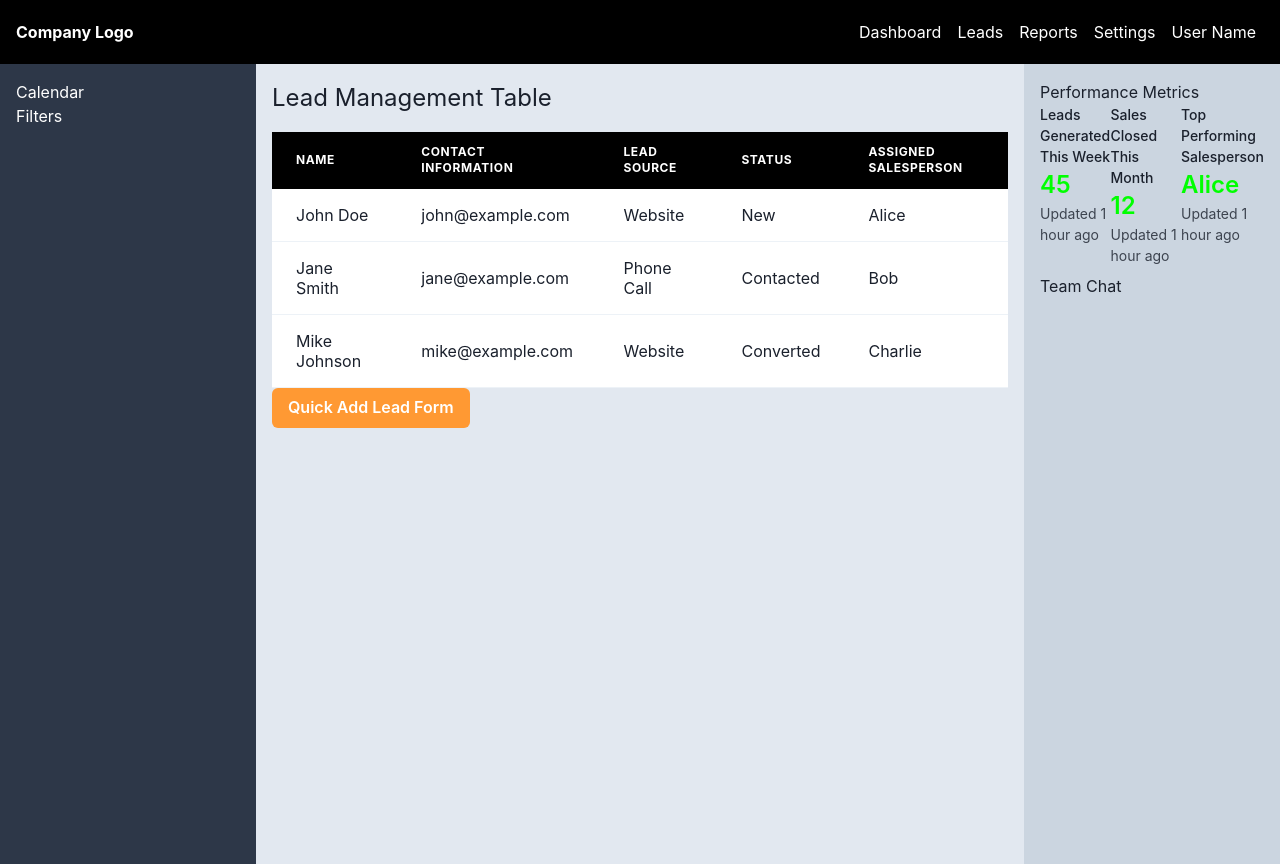
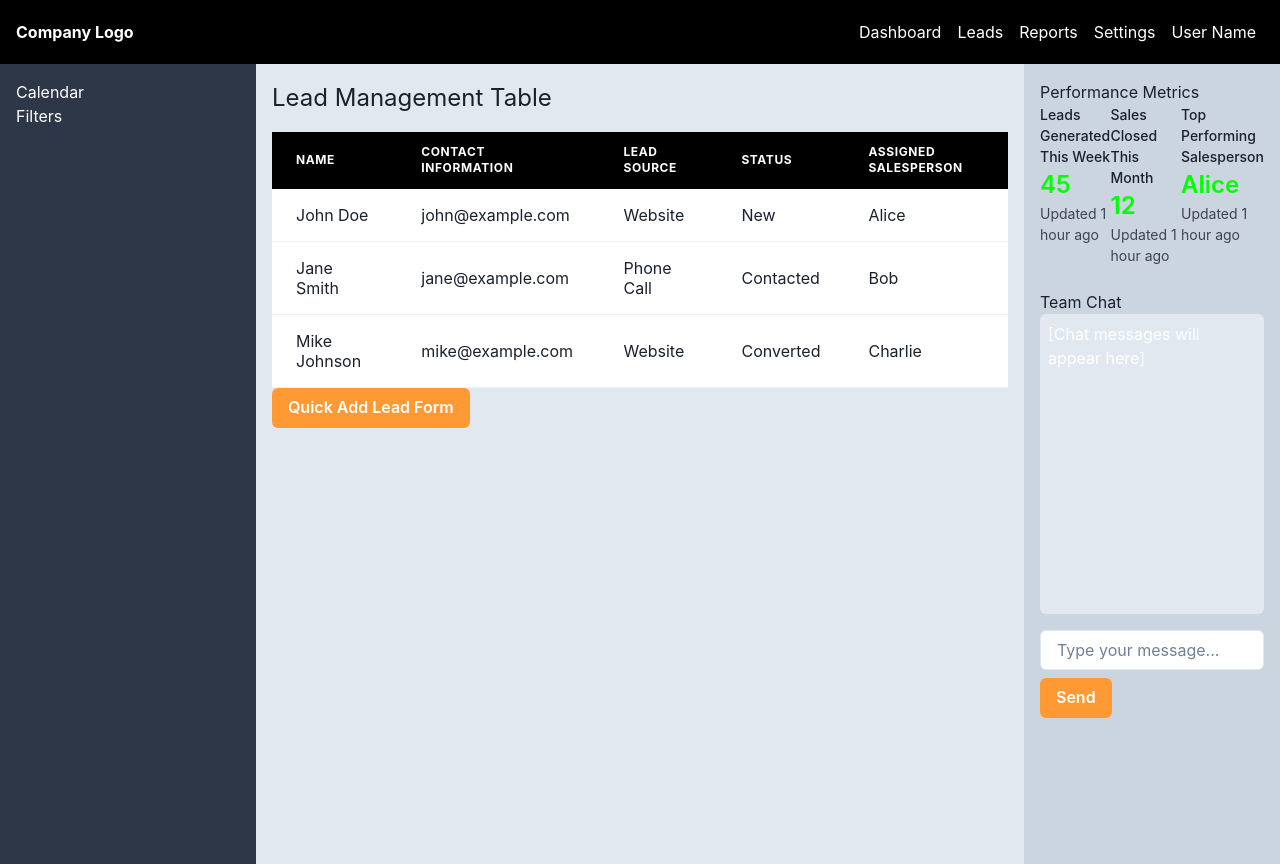
Before and after one commit to GPT-Engineer-App/neon-lead-manager, a React (Vite) app: page /dashboard in a window 1280 px wide. Built offline with nearby package versions, Linux system fonts and the light colour scheme.

Commit message:
Implement Team Chat section in the main dashboard's right sidebar.

```diff
--- a/src/pages/Dashboard.jsx
+++ b/src/pages/Dashboard.jsx
@@ -107,7 +107,17 @@ const Dashboard = () => {
             <StatHelpText>Updated 1 hour ago</StatHelpText>
           </Stat>
         </StatGroup>
-        <Text>Team Chat</Text>
+
+        <Text mt={4}>Team Chat</Text>
+        <Box bg="gray.200" p={2} rounded="md" height="300px" overflowY="scroll" mb={4}>
+          <Text color="white">[Chat messages will appear here]</Text>
+        </Box>
+        <FormControl id="chat" mb={4}>
+          <Input placeholder="Type your message..." bg="white" />
+          <Button mt={2} colorScheme="orange" bg="#FF9933" color="white" _hover={{ bg: "#FF7F00" }}>
+            Send
+          </Button>
+        </FormControl>
       </Box>
     </Flex>
   );
```
